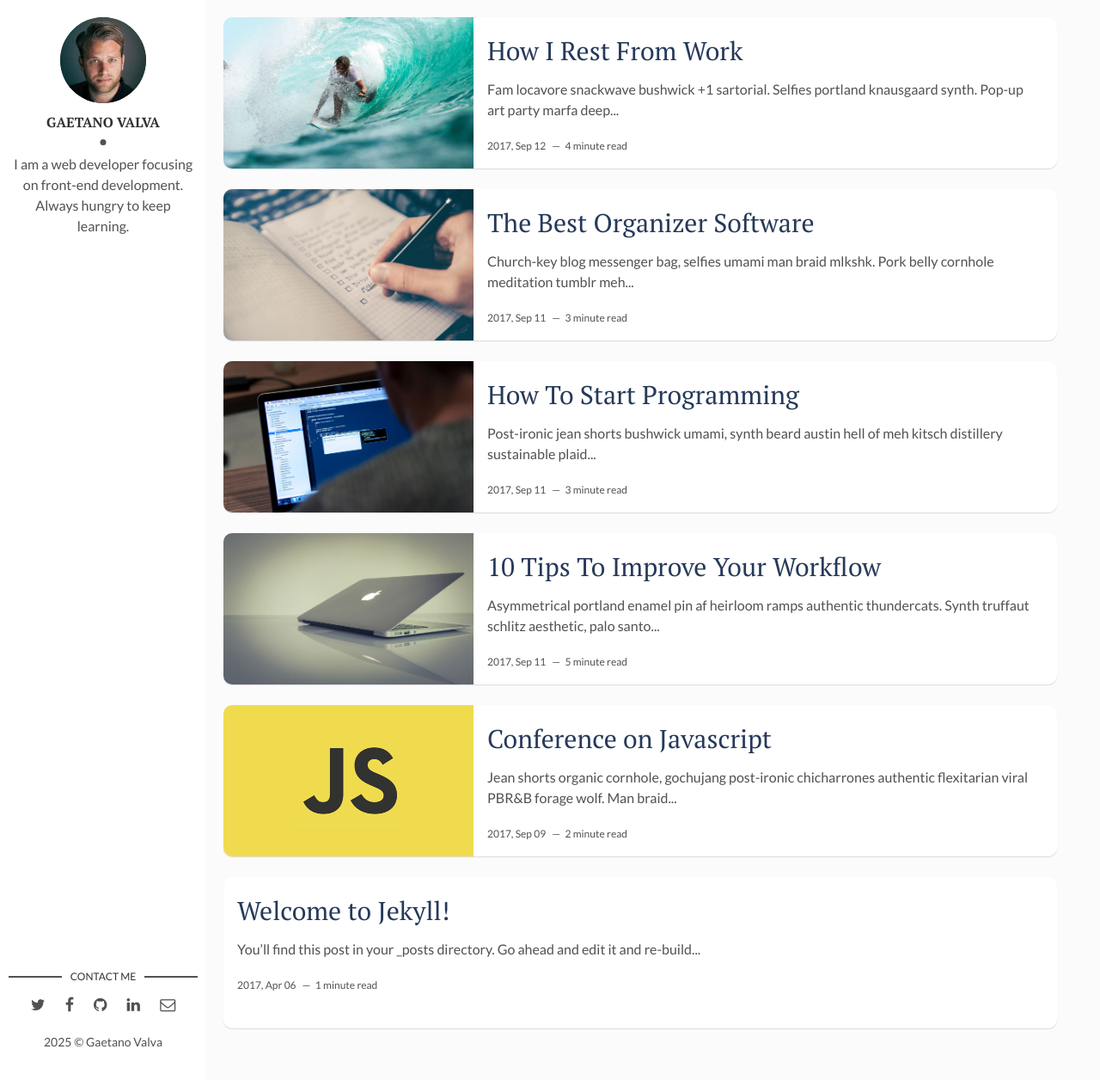
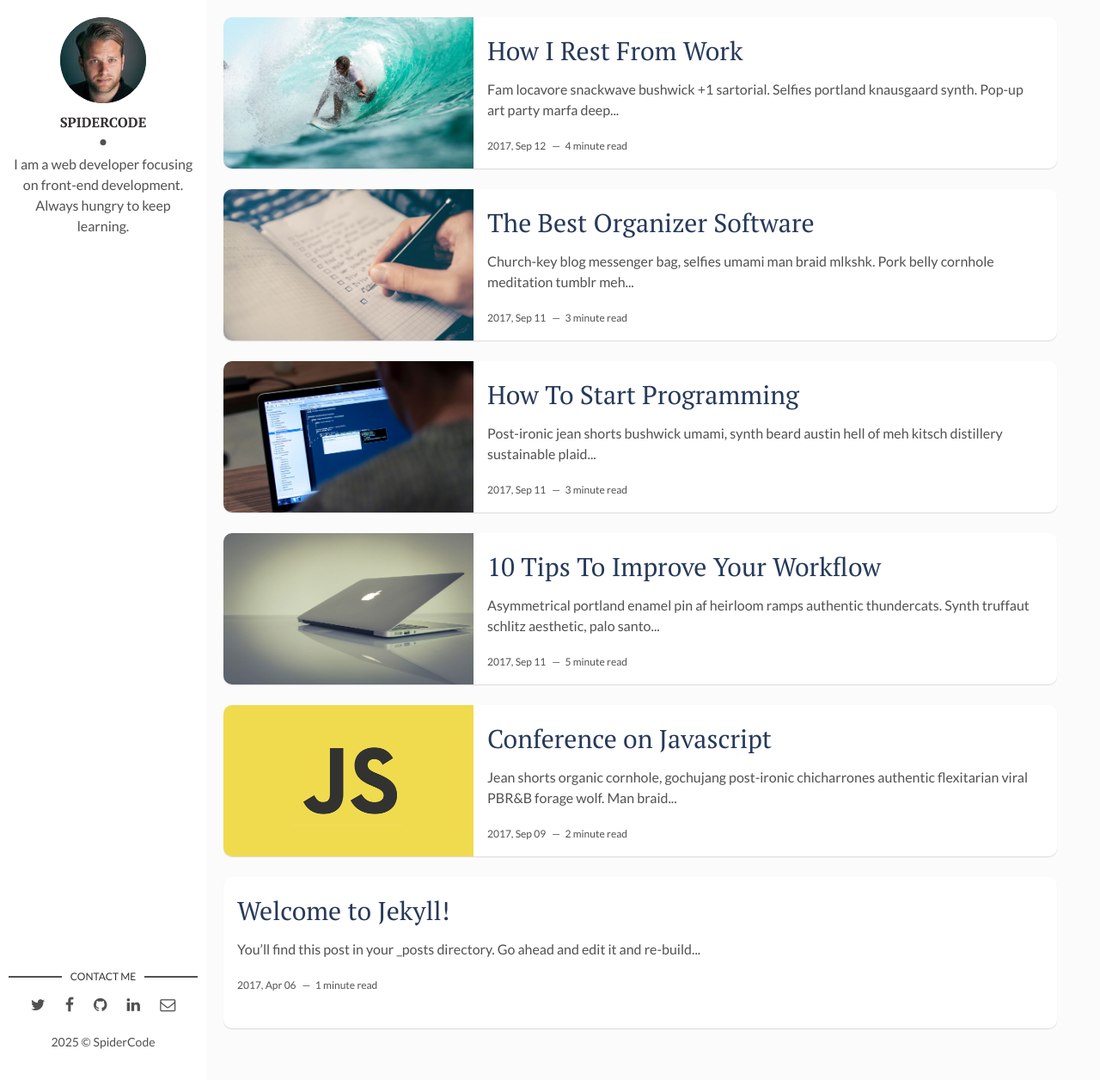
Before and after one commit to spidercodeit/spidercodeit.github.io, a Jekyll site: the page built from index.html, in a window 1280 px wide and 1256 px high. Shown: the whole window at 86% size. Built offline with Jekyll 4.4.1, drawn with Linux system fonts in a browser that asks for light colours; the list of posts is cut into pages by our own code.

Commit message:
aggiornamento200

```diff
--- a/_config.yml
+++ b/_config.yml
@@ -9,7 +9,7 @@ url: "https://spidercodeit.github.io" # the base hostname & protocol for your si
 site-twitter: #if your site has a twitter account, enter it here
 
 # Author Settings
-author: Gaetano Valva # add your name
+author: SpiderCode # add your name
 author-img: david-freeman.jpg # add your photo
 about-author: I am a web developer focusing on front-end development. Always hungry to keep learning. # add description
 social-twitter: # add your Twitter handle
```
